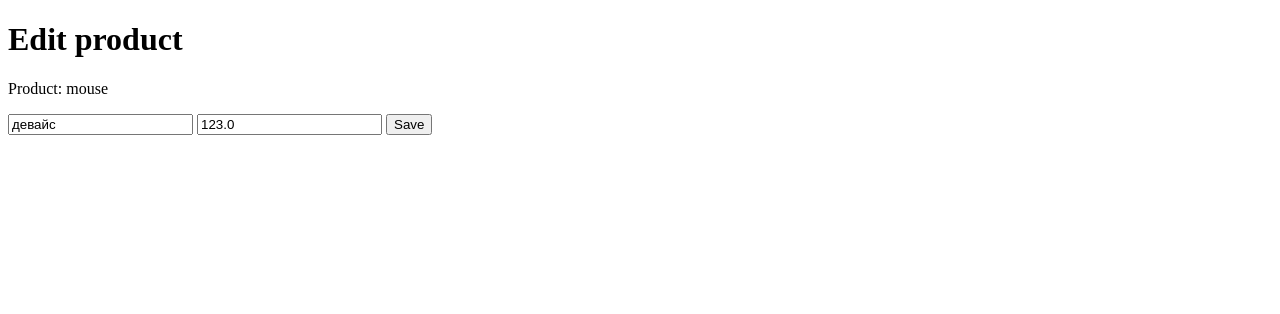
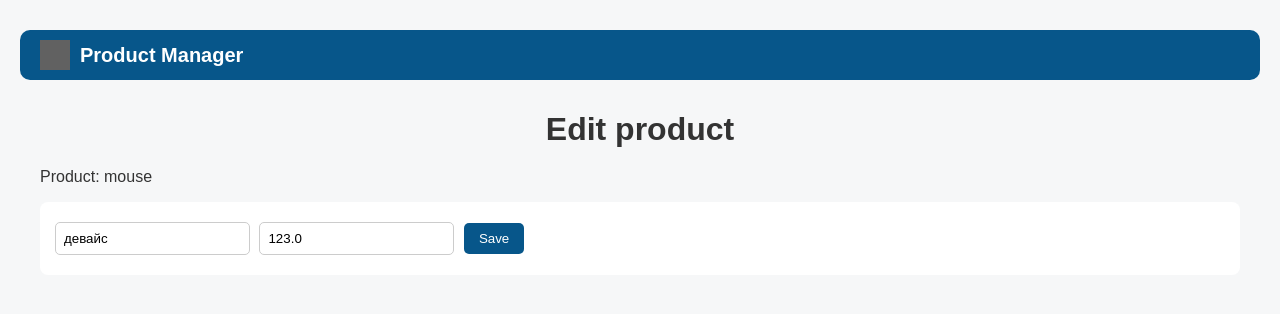
Before and after one commit to ValeriyaCode/flask_group4, a Flask app: a page that uses templates/edit.html in a window 1280 px wide. Shown: the top 314 px of the page. Run offline with Flask 3, Linux system fonts and the light colour scheme; grey boxes are pictures that could not be loaded.

Commit message:
Style for edit

```diff
--- /dev/null
+++ b/static/css/style.css
@@ -0,0 +1,159 @@
+/*Змінні з кольорами*/
+:root {
+    --primary-color: #07568a;
+    --primary-hover: #3274ac;
+
+    --danger-color: #e74c3c;
+    --danger-hover: #c0392b;
+
+    --bg-color: #f6f7f8;
+    --card-bg: #ffffff;
+
+    --text-color: #333;
+    --border-color: #eee;
+
+    --success-bg: #e6f7e6;
+}
+
+
+/* ===== HEADER ===== */
+.header {
+    padding: 10px 0;
+}
+
+.header .container {
+    background-color: var(--primary-color);
+    border-radius: 10px;
+    padding: 10px 20px;
+}
+
+.logo a {
+    display: flex;
+    align-items: center;
+    gap: 10px;
+
+    text-decoration: none;
+    color: white;
+}
+
+.logo img {
+    width: 30px;
+    height: 30px;
+    filter: invert(100%);
+}
+
+.logo span {
+    font-size: 20px;
+    font-weight: bold;
+}
+
+
+/* ===== БАЗА ===== */
+body {
+    font-family: Arial, sans-serif;
+    background-color: var(--bg-color);
+    color: var(--text-color);
+    margin: 0;
+    padding: 20px;
+}
+
+/* ===== КОНТЕЙНЕР ===== */
+.container {
+    max-width: 1200px;
+    margin: 0 auto;
+}
+
+/* ===== ЗАГОЛОВОК ===== */
+h1 {
+    text-align: center;
+    margin-bottom: 20px;
+}
+
+/* ===== ФОРМИ ===== */
+form {
+    background-color: var(--card-bg);
+    padding: 15px;
+    margin-bottom: 20px;
+    border-radius: 8px;
+}
+
+/* ===== INPUT ===== */
+input, select {
+    padding: 8px;
+    margin: 5px 5px 5px 0;
+    border: 1px solid #ccc;
+    border-radius: 5px;
+}
+
+/* ===== КНОПКИ ===== */
+button {
+    padding: 8px 15px;
+    background-color: var(--primary-color);
+    color: white;
+    border: none;
+    border-radius: 5px;
+    cursor: pointer;
+}
+
+button:hover {
+    background-color: var(--primary-hover);
+}
+
+
+/* ===== ТАБЛИЦЯ ===== */
+table {
+    width: 100%;
+    border-collapse: collapse;
+    background-color: var(--card-bg);
+    border-radius: 8px;
+    overflow: hidden;
+}
+
+/* ШАПКА */
+thead {
+    background-color: var(--primary-color);
+    color: white;
+}
+
+/* КЛІТИНКИ */
+td {
+    padding: 10px;
+    text-align: left;
+    border-bottom: 1px solid var(--border-color);
+}
+
+/* НАВЕДЕННЯ ТІЛЬКИ НА РЯДКИ ТІЛА */
+tbody tr:hover {
+    background-color: #f9f9f9;
+}
+
+/* DELETE КНОПКА */
+table button {
+    background-color: var(--danger-color);
+}
+
+table button:hover {
+    background-color: var(--danger-hover);
+}
+
+
+/* ===== FLASH ===== */
+.flash {
+    background-color: var(--success-bg);
+    padding: 10px;
+    border-radius: 5px;
+    margin-bottom: 10px;
+    transition: opacity 0.5s;
+}
+
+/* успіх */
+.flash.success {
+    background-color: #e6f7e6;
+    color: #2e7d32;
+}
+
+/* помилка */
+.flash.error {
+    background-color: #fdecea;
+    color: #c0392b;
+}
--- a/templates/edit.html
+++ b/templates/edit.html
@@ -3,8 +3,26 @@
 <head>
   <meta charset="UTF-8">
   <title>Edit</title>
+  <link rel="stylesheet" href="{{ url_for('static', filename='css/style.css') }}">
 </head>
 <body>
+
+ <!--Шапка-->
+  <header class="header">
+    <div class="container">
+      <div class="logo">
+
+        <a href="{{ url_for('products') }}">
+          <img src="{{ url_for('static', filename='image/logo.png') }}" alt="logo">
+          <span>Product Manager</span>
+        </a>
+
+      </div>
+    </div>
+  </header>
+
+  <main>
+      <div class="container">
         <h1>Edit product</h1>
 
         {% with messages = get_flashed_messages() %}
@@ -22,6 +40,8 @@
 
           <button type="submit">Save</button>
         </form>
+      </div>
+  </main>
 
 </body>
 </html>
```
Also changed, not shown: templates/product.html (+21 -14 lines), db.sqlite. Lines whose indentation alone changed are shown as unchanged.
